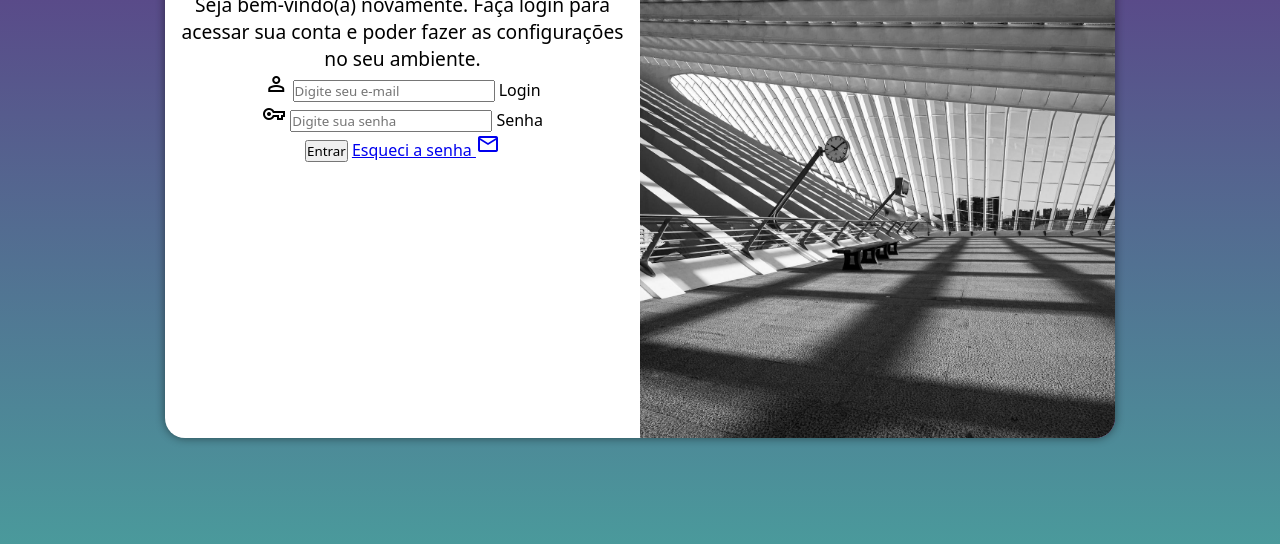
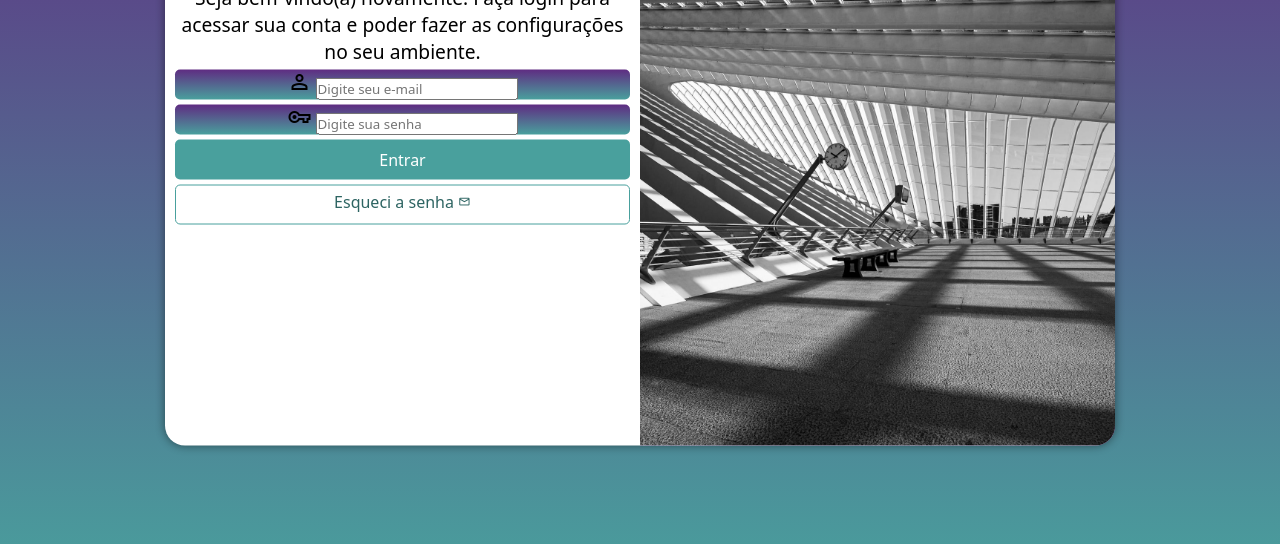
Before and after one commit to Kleber-sjc/Projeto-Login, a plain HTML site: page index.html in a window 1280 px wide. Shown: the part 212-756 px from the top of the page. Drawn offline with nearby package versions, Linux system fonts and the light colour scheme.

Commit message:
adequando projeto login

```diff
--- a/estilos/style.css
+++ b/estilos/style.css
@@ -11,10 +11,6 @@
    padding: 0px;
    margin: 0px;
    box-sizing: border-box;
-}
-
-body {
-   background-image: linear-gradient( to top, #49a09d, #5f2c82);
 }
 
 body, html {
@@ -38,7 +34,7 @@ section#login {
 
    background-color: white;
    width: 250px;
-   height: 500px;
+   height: 515px;
    border-radius: 20px;
    box-shadow: 0px 0px 10px rgba(0, 0, 0, 0.485);
 
@@ -67,3 +63,55 @@ div#formulario {
 div#formulario > p {
    font-size: 0.8em;
 }
+
+form > div.campo {
+   background-image: linear-gradient( to top, #49a09d, #5f2c82);
+   display: block;
+   width: 100%;
+   height: 40%;
+   border-radius: 5px;
+   margin: 5px 0px;
+}
+
+div.campo > label {
+   display: none;
+}
+
+form > input[type=submit] {
+   display: block;
+   font-size: 1em;
+   width: 100%;
+   height: 40px;
+   background-color: #49a09d;
+   color: white;
+   border: none;
+   border-radius: 5px;
+   cursor: pointer;
+}
+
+form > input[type=submit]:hover {
+   background-color: #2d6462;
+}
+
+form > a.botao {
+   display: block;
+   text-align: center;
+   font-size: 1em;
+   width: 100%;
+   height: 40px;
+   padding-top: 5px;
+   margin-top: 5px;
+   background-color: white;
+   color: #2d6462;
+   border: 1px, solid #49a09d;
+   border-radius: 5px;
+   text-decoration: none;
+}
+
+form > a.botao:hover {
+   background-color: #6cd3cf;
+}
+
+form > a.botao > i {
+   font-size: 0.8em;
+}
--- a/index.html
+++ b/index.html
@@ -30,7 +30,7 @@
                         <label for="isenha">Senha</label>
                     </div>
                     <input type="submit" value="Entrar">
-                    <a href="esqueci.html">Esqueci a senha <i class="material-symbols-outlined">mail</i></a>
+                    <a href="esqueci.html" class="botao">Esqueci a senha <i class="material-symbols-outlined">mail</i></a>
                 </form>
             </div>
 
```
